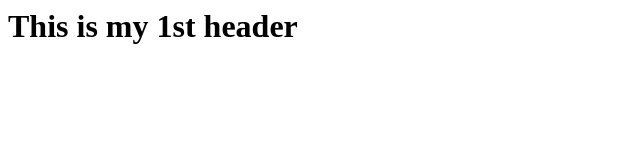
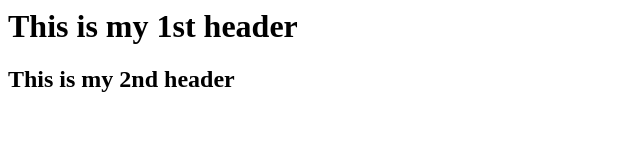
Before and after one commit to harshareddy/SshRemoreRepo, a plain HTML site: page index.html in a window 1280 px wide. Shown: the whole page, without its empty margins (0-640 px from the left). Drawn offline with Linux system fonts and the light colour scheme.

Commit message:
added header 2nd header

```diff
--- a/index.html
+++ b/index.html
@@ -9,5 +9,6 @@
  </head>
  <body>
   <h1> This is my 1st header </h1>
+  <h2> This is my 2nd header </h2>
  </body>
 </html>
```
